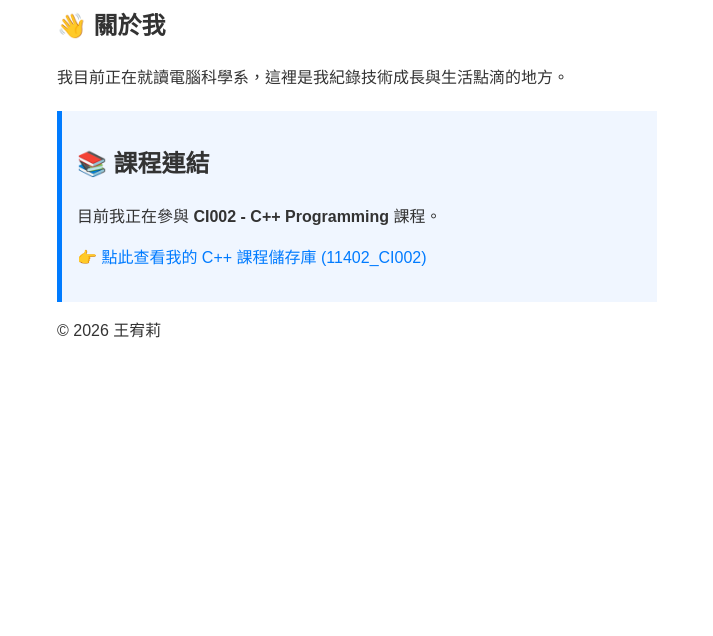
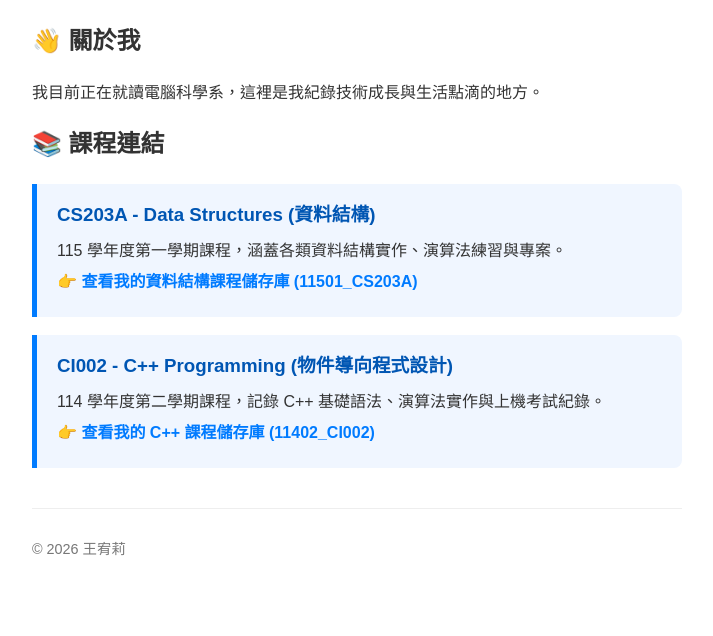
Before and after one commit to ulee-bit/ulee-bit.github.io, a plain HTML site: page index.html in a window 1280 px wide. Shown: the part 211-847 px from the top of the page, without its empty margins (283-996 px from the left). Before the commit the page ends 800 px from the top, so only its background shows below. Drawn offline with Linux system fonts and the light colour scheme.

Commit message:
Update course section and styling in index.html

```diff
--- a/index.html
+++ b/index.html
@@ -5,11 +5,14 @@
     <meta name="viewport" content="width=device-width, initial-scale=1.0">
     <title>我的個人網站</title>
     <style>
-        body { font-family: sans-serif; line-height: 1.6; max-width: 600px; margin: 40px auto; padding: 20px; color: #333; }
-        header { border-bottom: 2px solid #eee; margin-bottom: 20px; }
-        .course-link { background: #f0f6ff; border-left: 5px solid #007bff; padding: 15px; margin-top: 20px; }
-        a { color: #007bff; text-decoration: none; }
+        body { font-family: sans-serif; line-height: 1.6; max-width: 650px; margin: 40px auto; padding: 20px; color: #333; }
+        header { border-bottom: 2px solid #eee; margin-bottom: 25px; padding-bottom: 10px; }
+        .course-card { background: #f0f6ff; border-left: 5px solid #007bff; padding: 16px 20px; margin-bottom: 18px; border-radius: 0 8px 8px 0; }
+        .course-card h3 { margin-top: 0; margin-bottom: 8px; color: #0056b3; }
+        .course-card p { margin: 6px 0; }
+        a { color: #007bff; text-decoration: none; font-weight: bold; }
         a:hover { text-decoration: underline; }
+        footer { margin-top: 40px; border-top: 1px solid #eee; padding-top: 15px; color: #777; font-size: 0.9em; }
     </style>
 </head>
 <body>
@@ -23,10 +26,22 @@
         <p>我目前正在就讀電腦科學系，這裡是我紀錄技術成長與生活點滴的地方。</p>
     </section>
 
-    <section class="course-link">
+    <section>
         <h2>📚 課程連結</h2>
-        <p>目前我正在參與 <strong>CI002 - C++ Programming</strong> 課程。</p>
-        <p>👉 <a href="https://github.com/ulee-bit/11402_CI002">點此查看我的 C++ 課程儲存庫 (11402_CI002)</a></p>
+
+        <!-- 資料結構 課程 -->
+        <div class="course-card">
+            <h3>CS203A - Data Structures (資料結構)</h3>
+            <p>115 學年度第一學期課程，涵蓋各類資料結構實作、演算法練習與專案。</p>
+            <p>👉 <a href="https://github.com/ulee-bit/11501_CS203A" target="_blank" rel="noopener noreferrer">查看我的資料結構課程儲存庫 (11501_CS203A)</a></p>
+        </div>
+
+        <!-- C++ 課程 -->
+        <div class="course-card">
+            <h3>CI002 - C++ Programming (物件導向程式設計)</h3>
+            <p>114 學年度第二學期課程，記錄 C++ 基礎語法、演算法實作與上機考試紀錄。</p>
+            <p>👉 <a href="https://github.com/ulee-bit/11402_CI002" target="_blank" rel="noopener noreferrer">查看我的 C++ 課程儲存庫 (11402_CI002)</a></p>
+        </div>
     </section>
 
     <footer>
```
